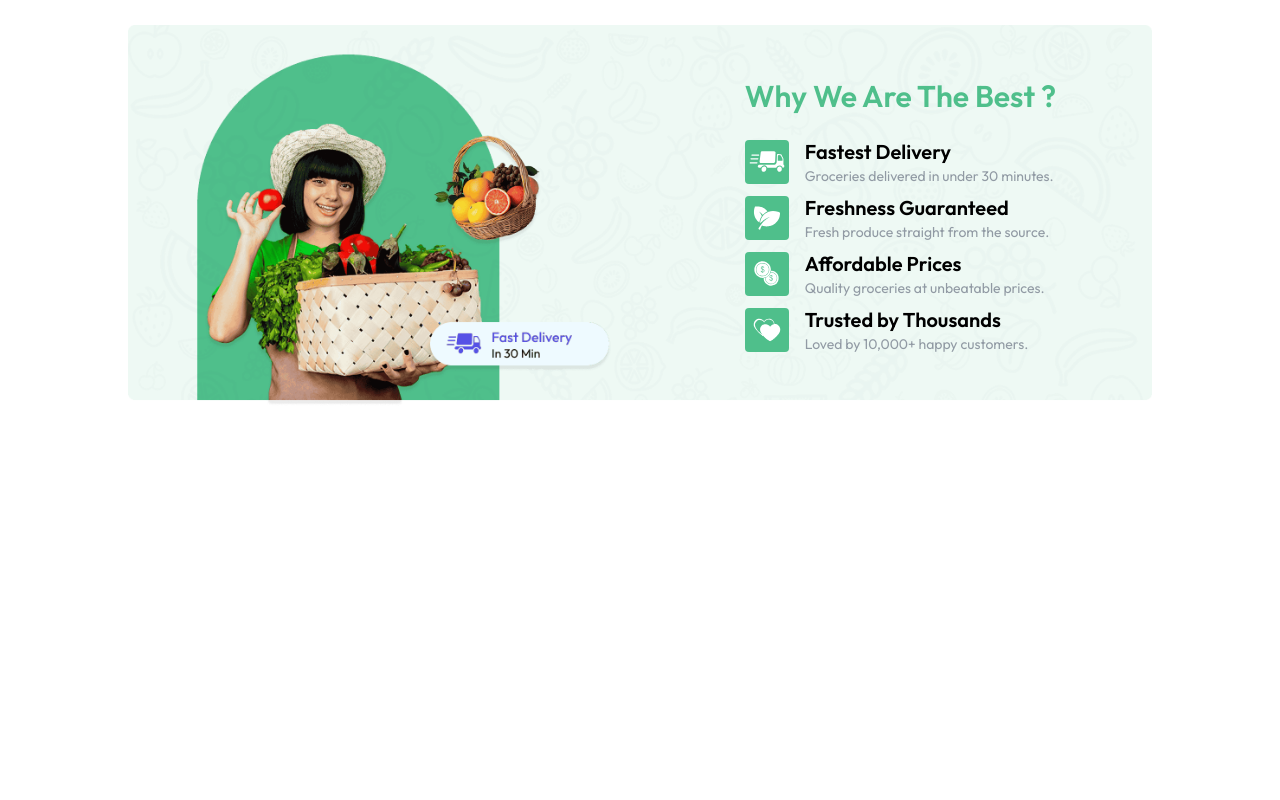
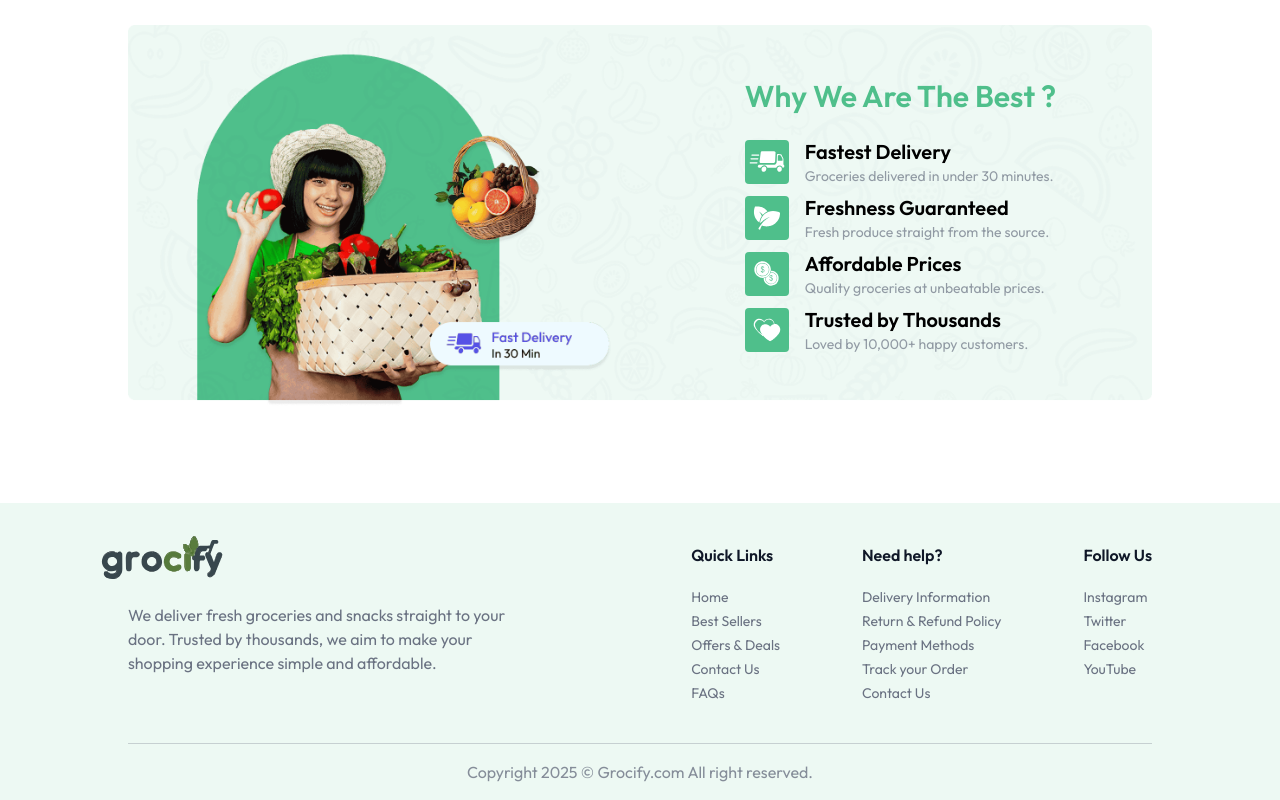
Before and after one commit to 9DFF-2B31/Grocify, a React (Vite) app in the folder Frontend/: page / in a window 1280 px wide. Shown: the part 1299-2099 px from the top of the page. Before the commit the page ends 1706 px from the top, so only its background shows below. Built offline with nearby package versions, Linux system fonts and the light colour scheme.

Commit message:
footer updated

```diff
--- a/Frontend/src/App.jsx
+++ b/Frontend/src/App.jsx
@@ -3,6 +3,7 @@ import Navbar from './components/Navbar';
 import { Route, Routes, useLocation } from 'react-router-dom';
 import Home from './pages/Home';
 import { Toaster } from 'react-hot-toast';
+import Footer from './components/Footer';
 
 const App = () => {
   const isSellerPath = useLocation().pathname.includes('seller');
@@ -16,6 +17,7 @@ const App = () => {
           <Route path='/' element={<Home />} />
         </Routes>
       </div>
+      {!isSellerPath &&<Footer/>}
     </div>
   );
 };
--- /dev/null
+++ b/Frontend/src/components/Footer.jsx
@@ -0,0 +1,35 @@
+import { assets,footerLinks } from "../assets/assets";
+
+const Footer = () => {
+
+
+    return (
+        <div className="px-6 md:px-16 lg:px-24 xl:px-32 mt-24 bg-primary/10">
+            <div className="flex flex-col md:flex-row items-start justify-between gap-10 py-10 border-b border-gray-500/30 text-gray-500">
+                <div>
+                    <img className="h-9 scale-250 object-contain" src={assets.Final_logo} alt="logo" />
+                    <p className="max-w-[410px] mt-6">We deliver fresh groceries and snacks straight to your door. Trusted by thousands, we aim to make your shopping experience simple and affordable.</p>
+                </div>
+                <div className="flex flex-wrap justify-between w-full md:w-[45%] gap-5">
+                    {footerLinks.map((section, index) => (
+                        <div key={index}>
+                            <h3 className="font-semibold text-base text-gray-900 md:mb-5 mb-2">{section.title}</h3>
+                            <ul className="text-sm space-y-1">
+                                {section.links.map((link, i) => (
+                                    <li key={i}>
+                                        <a href={link.url} className="hover:underline transition">{link.text}</a>
+                                    </li>
+                                ))}
+                            </ul>
+                        </div>
+                    ))}
+                </div>
+            </div>
+            <p className="py-4 text-center text-sm md:text-base text-gray-500/80">
+                Copyright {new Date().getFullYear()} © Grocify.com  All right reserved.
+            </p>
+        </div>
+    );
+};
+
+export default Footer;
```
